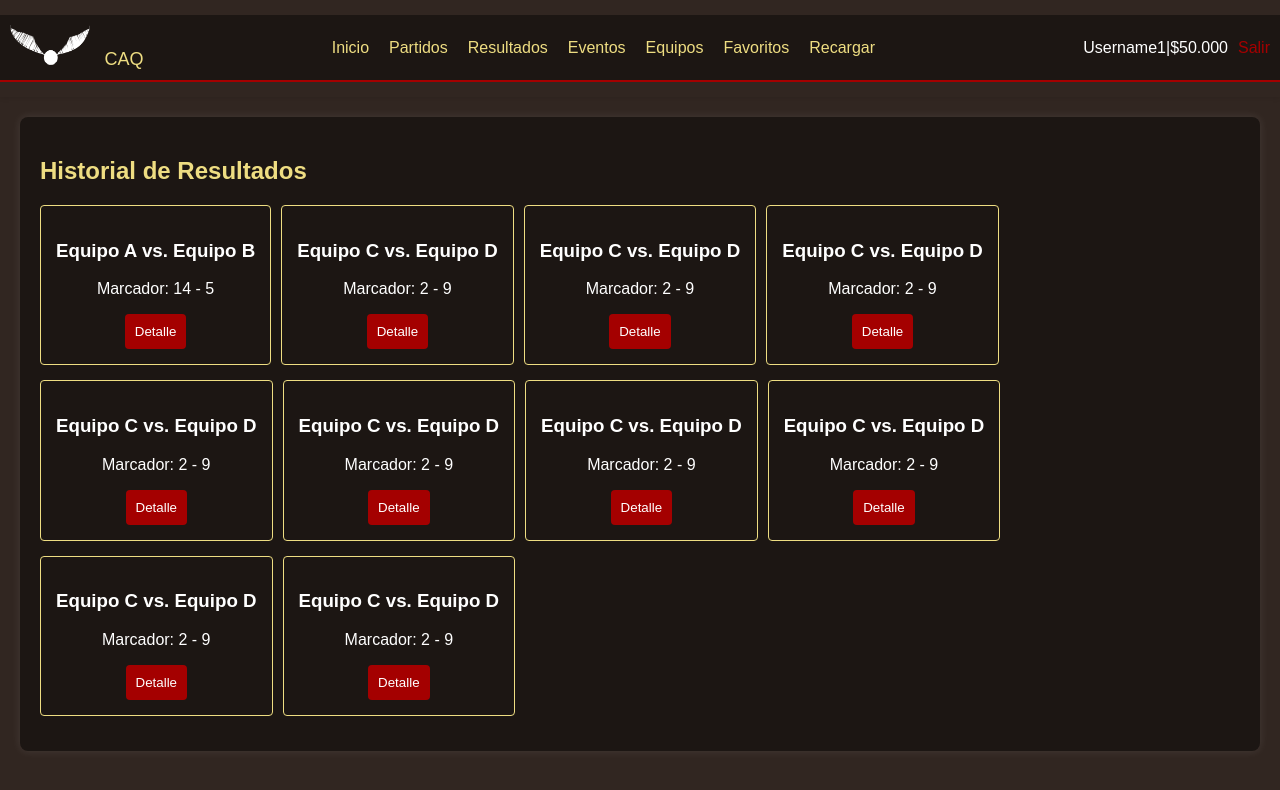
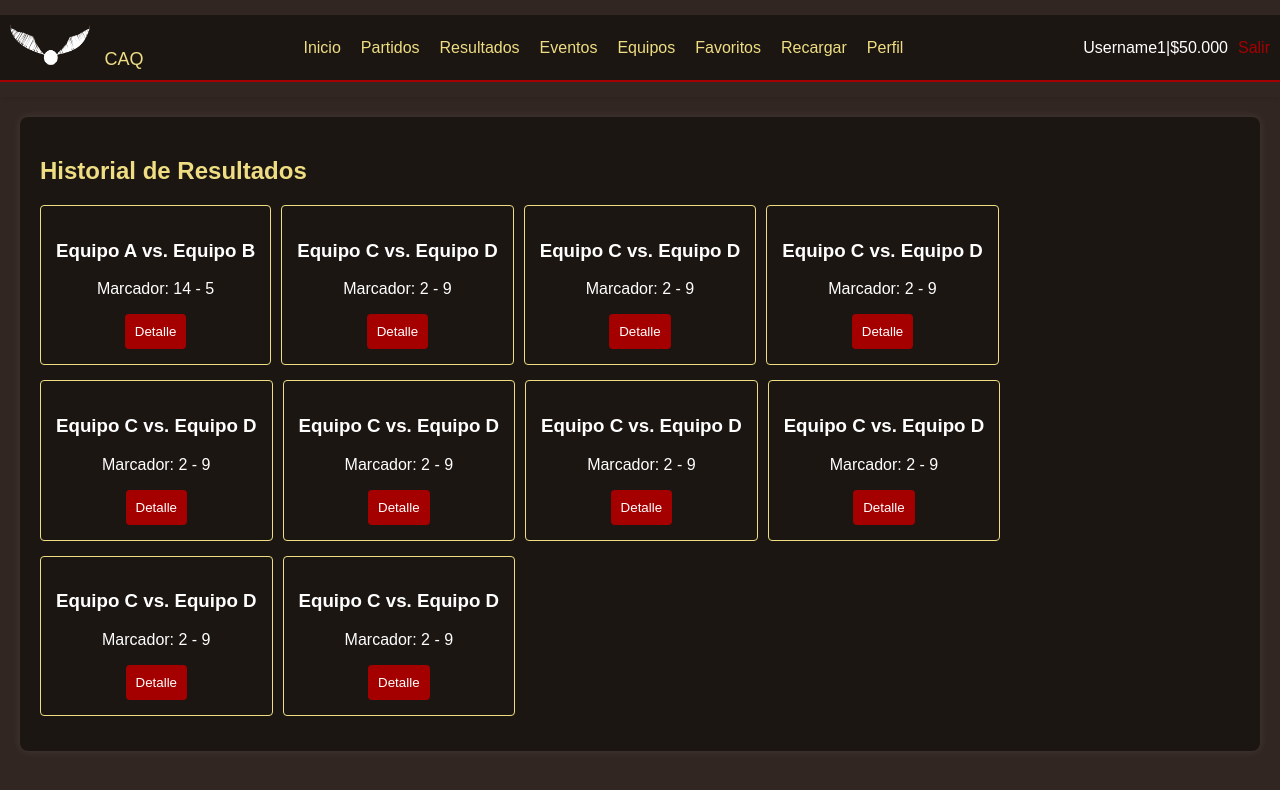
Before and after one commit to jucamo0713/CentroDeApuestasQuidditch, a plain HTML site: page results_user.html in a window 1280 px wide. Drawn offline with Linux system fonts and the light colour scheme.

Commit message:
submenú faltante en results_user

```diff
--- a/results_user.html
+++ b/results_user.html
@@ -23,6 +23,7 @@
                 <li><a href="teams_user.html">Equipos</a></li>
                 <li><a href="favorites_user.html">Favoritos</a></li>
                 <li><a href="upgrade.html">Recargar</a></li>
+                <li><a href="profile.html">Perfil</a></li>
             </ul>
         </section>
         <section class="login">
```
